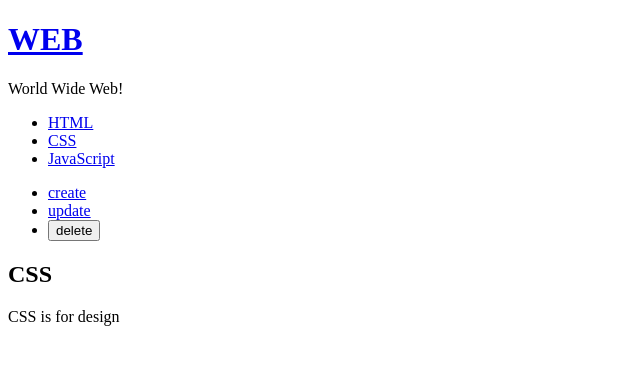
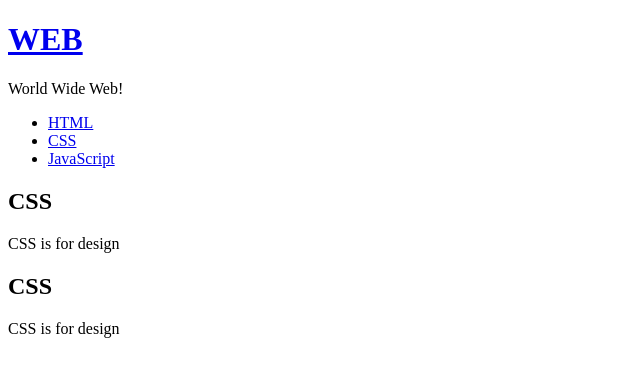
Before and after one commit to hyn4956/demo, a React (Create React App) app in the folder src/main/front-end/: page / in a window 1280 px wide. Shown: the top 376 px of the page, without its empty margins (0-640 px from the left). Built offline with nearby package versions, Linux system fonts and the light colour scheme.

Commit message:
2022.11.16 React component Study 05 - ReadContent.js - CreateContent.js

```diff
--- a/src/main/front-end/src/App.js
+++ b/src/main/front-end/src/App.js
@@ -1,9 +1,10 @@
 import React, {Component} from "react";
 import './App.css';
 import TOC from './components/TOC';
-import Content from "./components/Content";
+import ReadContent from "./components/ReadContent";
+import CreateContent from "./components/CreateContent";
 import Subject from "./components/Subject";
-import Control from "./components/Control";
+import Control from "./components/ReadContent";
 
 class App extends Component {
     constructor(props) {
@@ -22,10 +23,11 @@ class App extends Component {
     }
     render() {
         console.log('App render');
-        var _title, _desc = null;
+        var _title, _desc , _article= null;
         if(this.state.mode === 'welcome'){
             _title = this.state.welcome.title;
             _desc = this.state.welcome.desc;
+            _article = <ReadContent title={_title} desc={_desc}></ReadContent>
         }else if(this.state.mode === 'read'){
             var i = 0;
                 while(i < this.state.contents.length){
@@ -37,6 +39,7 @@ class App extends Component {
                     }
                     i = i+1;
                 }
+                _article = <ReadContent title={_title} desc={_desc}></ReadContent>
         }
         console.log("render", this);
         return (
@@ -67,8 +70,13 @@ class App extends Component {
                         });
                 }.bind(this)}
                      data={this.state.contents}></TOC>
-                <Control></Control>
-                <Content title={_title} desc={_desc}></Content>
+                <Control onChangeMode={function(_mode){
+                    this.setState({
+                        mode:_mode
+                    });
+                }.bind(this)}></Control>
+                {_article}
+                <ReadContent title={_title} desc={_desc}></ReadContent>
             </div>
         );
     }
--- a/src/main/front-end/src/components/Control.js
+++ b/src/main/front-end/src/components/Control.js
@@ -4,9 +4,18 @@ class Control extends Component{
     render(){
         return(
         <ul>
-            <li><a href="/create">create</a></li>
-            <li><a href="/update">update</a></li>
-            <li><input type="button" value="delete"/></li>
+            <li><a href="/create" onClick={function(e){
+                e.preventDefault();
+                this.props.onChangeMode('create');
+            }.bind(this)}>create</a></li>
+            <li><a href="/update" onClick={function(e){
+                e.preventDefault();
+                this.props.onChangeMode('update');
+            }.bind(this)}>update</a></li>
+            <li><input onClick={function(e){
+                e.preventDefault();
+                this.props.onChangeMode('delete')
+            }.bind(this)} type="button" value="delete"/></li>
         </ul>
         )
     }
--- /dev/null
+++ b/src/main/front-end/src/components/CreateContent.js
@@ -0,0 +1,17 @@
+import React, {Component} from "react";
+
+class CreateContent extends Component {
+    render() {
+        console.log('Content render');
+        return (
+            <article>
+                <h2>Create</h2>
+                <form>
+
+                </form>
+            </article>
+        );
+    }
+}
+
+export default CreateContent;
--- a/src/main/front-end/src/components/Content.js
+++ b/src/main/front-end/src/components/ReadContent.js
@@ -1,6 +1,6 @@
 import React, {Component} from "react";
 
-class Content extends Component {
+class ReadContent extends Component {
     render() {
         // 아래와 같이 props를 통해서 설정을 할 수 있으나,
         // 컴포넌트 안에서 외부로부터의 전달된 props 값을 바꾸는 것은 금지되어 있기 때문에 웹 상에서는 오류가 발생한다.
@@ -17,4 +17,4 @@ class Content extends Component {
     }
 }
 
-export default Content;
+export default ReadContent;
```
